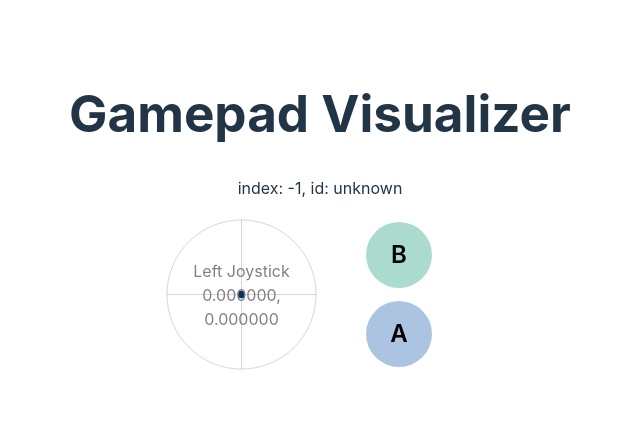
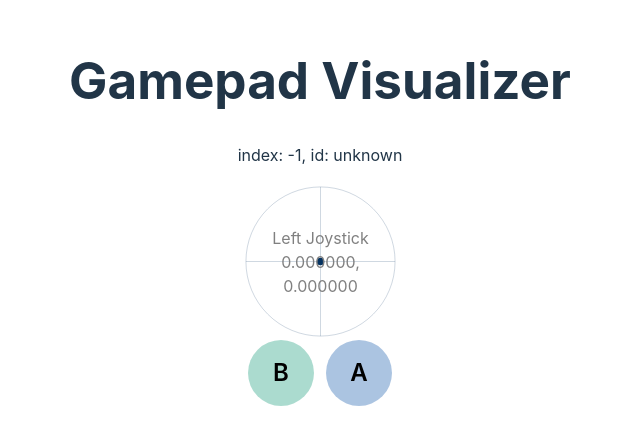
Before and after one commit to ein-bandit/gamepad-visualizer, a Svelte app: page / in a window 1280 px wide. Shown: the part 188-632 px from the top of the page, without its empty margins (320-960 px from the left). Built offline with nearby package versions, Linux system fonts and the light colour scheme.

Commit message:
changed placement of components in grid

```diff
--- a/src/App.svelte
+++ b/src/App.svelte
@@ -75,16 +75,18 @@
         />
       </div>
     </div>
+  </div>
+</main>
 
 <style>
   .grid-container {
     display: grid;
     grid-template-columns: 1fr 1fr;
-        grid-template-rows: 1fr 1fr;
+    grid-template-rows: auto auto;
   }
   .joystick {
-        grid-column: 1 / 2;
-        grid-row: 1 / -1;
+    grid-column: 1 / -1;
+    grid-row: 1;
   }
   [class^="button-"] {
     display: flex;
@@ -92,16 +94,11 @@
     align-items: center;
   }
   .button-a {
-        grid-column: 2;
-        grid-row: 1;
+    grid-column: 1;
+    grid-row: 2;
   }
   .button-b {
     grid-column: 2;
     grid-row: 2;
   }
 </style>
-  </div>
-</main>
-
-<style>
-</style>
```
Lines whose indentation alone changed are shown as unchanged.
